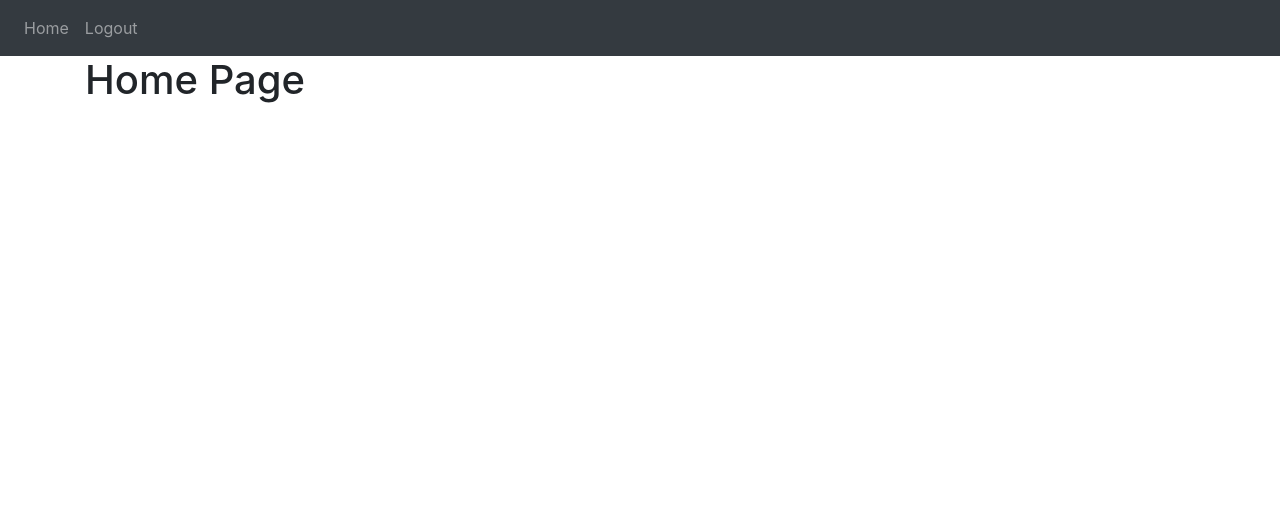
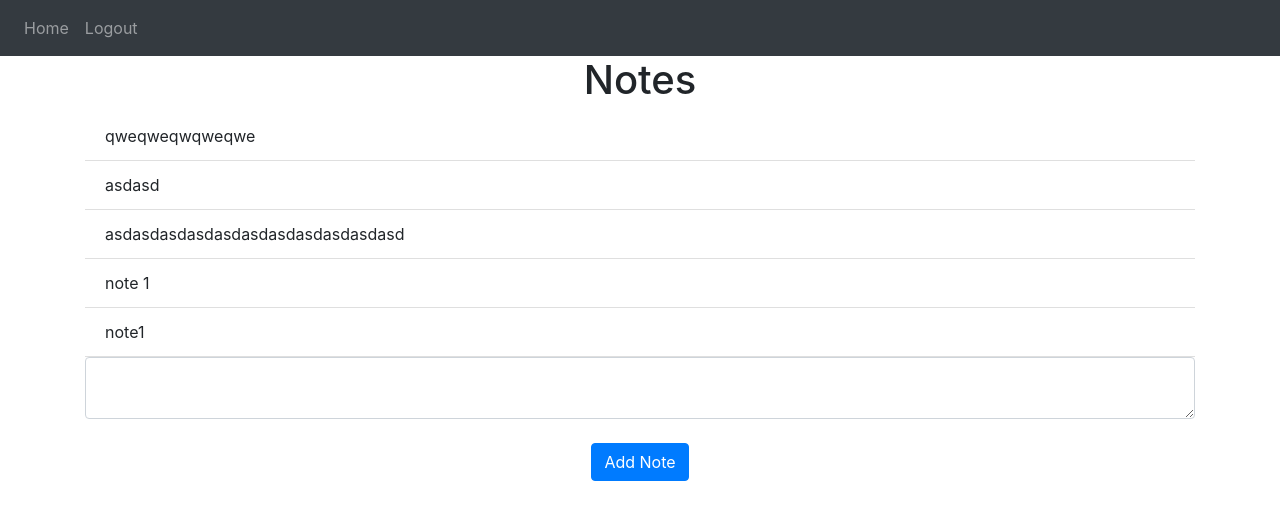
Before and after one commit to Emruur/Flask-Web-App-Tutorial, a Flask app: page / in a window 1280 px wide. Shown: the top 520 px of the page. Run offline with Flask 2, Linux system fonts and the light colour scheme; a user stored in the database is signed in; data comes from the database, SQL or seed files in the repository; both versions use the stored data as it was after the commit; some libraries are stand-ins or nearby versions.

Commit message:
Final Version without deleting notes

```diff
--- a/website/templates/home.html
+++ b/website/templates/home.html
@@ -1,5 +1,21 @@
-{%extends "base.html"%}
+{%extends "base.html"%} {% block title %}Yey{% endblock %} {% block content %}
 
-{% block title %}Yey{% endblock %}
 
-<div class="container">{% block content %} <h1>Home Page</h1>{% endblock %}</div>
+<h1 align="center">Notes</h1>
+<ul class="list-group list-group-flush" id="notes">
+  {% for note in user.notes %}
+  <li class="list-group-item">
+    {{ note.note }}
+  </li>
+  {% endfor %}
+</ul>
+
+<form method="POST">
+  <textarea name="note" id="note" class="form-control"></textarea>
+  <br />
+  <div align="center">
+    <button type="submit" class="btn btn-primary">Add Note</button>
+  </div>
+</form>
+
+{% endblock %}
--- a/website/views.py
+++ b/website/views.py
@@ -1,9 +1,29 @@
 from flask import Blueprint, render_template
+from flask.globals import request
+from flask.helpers import flash
 from flask_login import login_required, current_user
+from .models import Note
+from . import db
 
 views= Blueprint("views",__name__)
 
-@views.route("/")
+@views.route("/", methods= ["GET","POST"])
 @login_required
 def home():
-    return render_template("home.html", user= current_user)
+    if request.method == "POST":
+        note= request.form.get("note")
+        new_note= Note(note)
+
+        new_note.user_id= current_user.id
+
+        db.session.add(new_note)
+        db.session.commit()
+
+        flash("Note added!", category= "success")
+
+        for note in current_user.notes:
+            print("note= "+note.note)
+
+
+
+    return render_template("home.html", user= current_user )
```
Also changed, not shown: website/models.py (+7 -0 lines), website/database.db.
